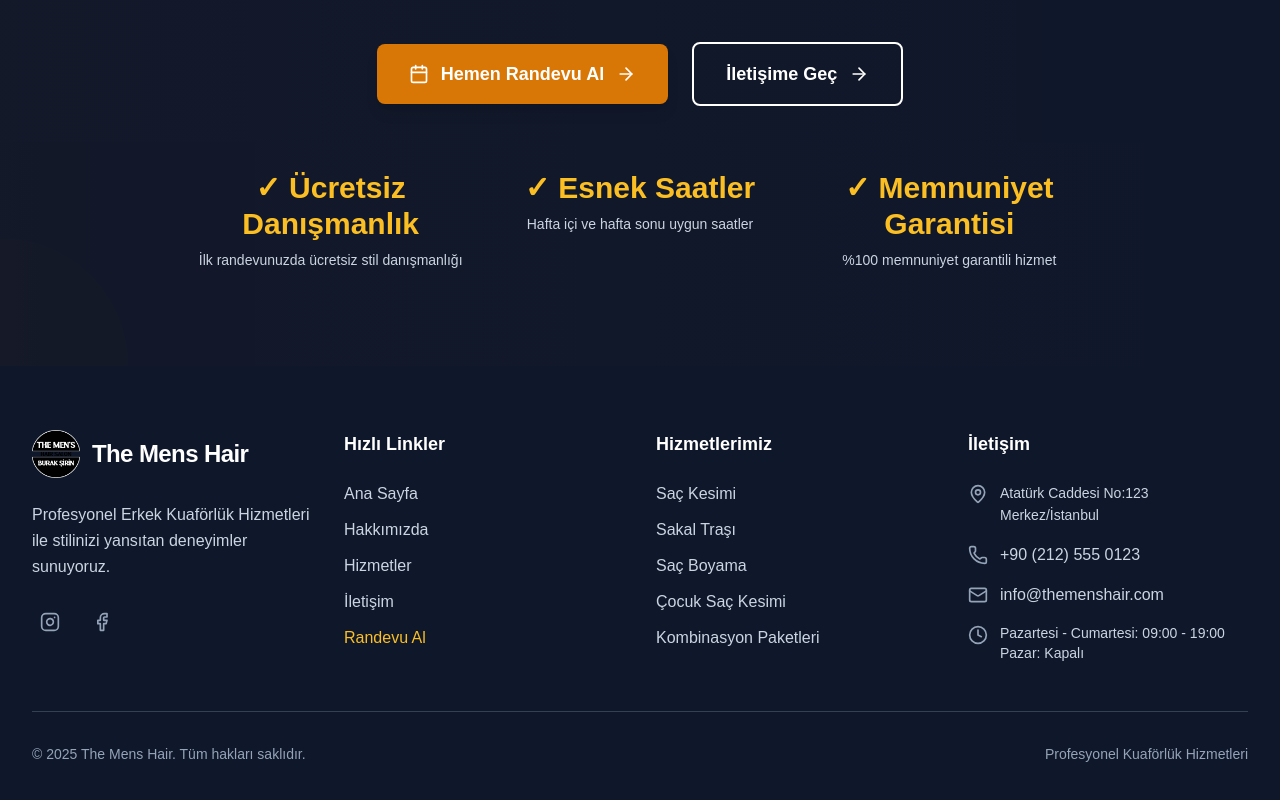
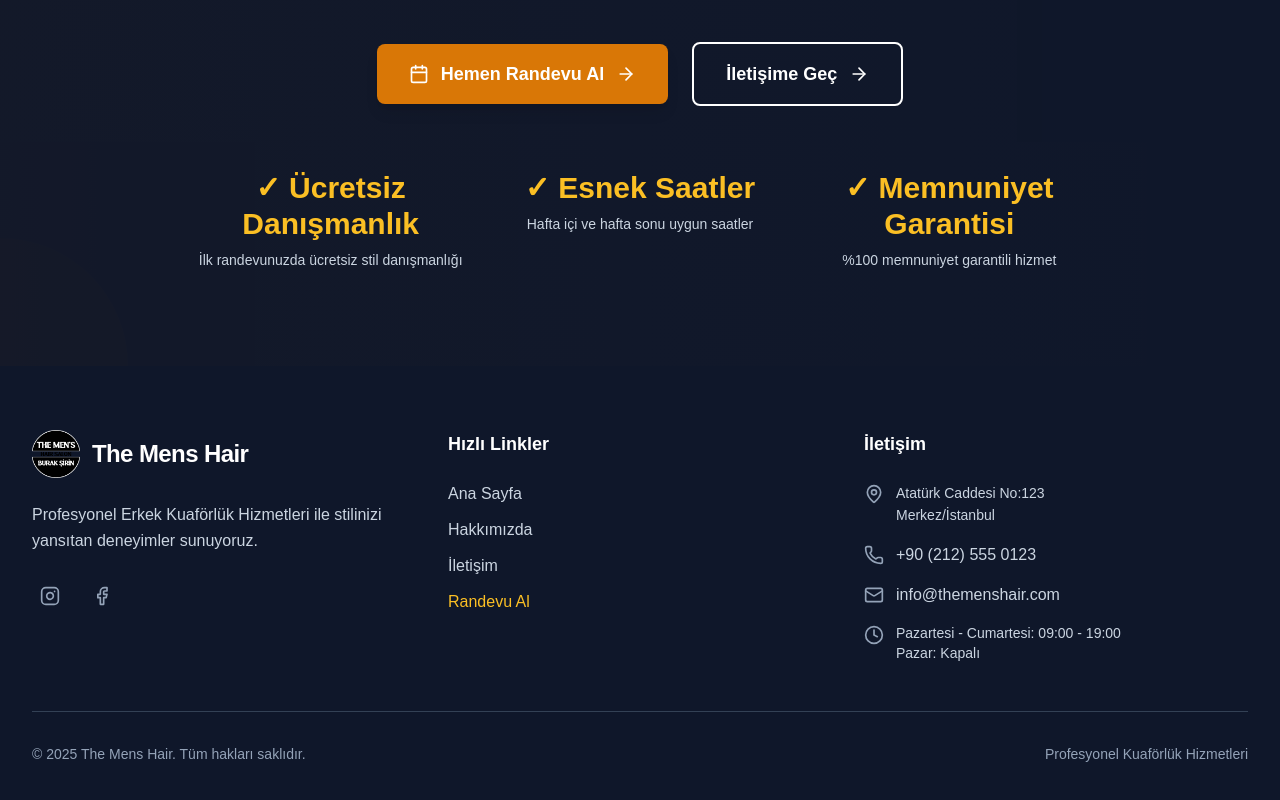
Before and after one commit to Tuksal-Software/barber, a Next.js app: page / in a window 1280 px wide. Shown: the part 2907-3707 px from the top of the page. Built offline with nearby package versions, Linux system fonts and the light colour scheme.

Commit message:
refactor(footer): remove services section and simplify

```diff
--- a/src/components/shared/Footer.tsx
+++ b/src/components/shared/Footer.tsx
@@ -8,7 +8,7 @@
   return (
     <footer className="bg-slate-900 text-white">
       <div className="max-w-7xl mx-auto px-4 sm:px-6 lg:px-8 py-16">
-        <div className="grid grid-cols-1 md:grid-cols-2 lg:grid-cols-4 gap-8">
+        <div className="grid grid-cols-1 md:grid-cols-2 lg:grid-cols-3 gap-8">
           {/* Logo & Tagline */}
           <div className="lg:col-span-1">
             <div className="flex items-center space-x-3 mb-6">
@@ -62,11 +62,6 @@
                 </Link>
               </li>
               <li>
-                <Link href="/hizmetler" className="text-slate-300 hover:text-white transition-colors">
-                  Hizmetler
-                </Link>
-              </li>
-              <li>
                 <Link href="/iletisim" className="text-slate-300 hover:text-white transition-colors">
                   İletişim
                 </Link>
@@ -74,38 +69,6 @@
               <li>
                 <Link href="/randevu-al" className="text-amber-400 hover:text-amber-300 transition-colors font-medium">
                   Randevu Al
-                </Link>
-              </li>
-            </ul>
-          </div>
-
-          {/* Hizmetler */}
-          <div>
-            <h3 className="text-lg font-semibold mb-6 text-white">Hizmetlerimiz</h3>
-            <ul className="space-y-3">
-              <li>
-                <Link href="/hizmetler" className="text-slate-300 hover:text-white transition-colors">
-                  Saç Kesimi
-                </Link>
-              </li>
-              <li>
-                <Link href="/hizmetler" className="text-slate-300 hover:text-white transition-colors">
-                  Sakal Traşı
-                </Link>
-              </li>
-              <li>
-                <Link href="/hizmetler" className="text-slate-300 hover:text-white transition-colors">
-                  Saç Boyama
-                </Link>
-              </li>
-              <li>
-                <Link href="/hizmetler" className="text-slate-300 hover:text-white transition-colors">
-                  Çocuk Saç Kesimi
-                </Link>
-              </li>
-              <li>
-                <Link href="/hizmetler" className="text-slate-300 hover:text-white transition-colors">
-                  Kombinasyon Paketleri
                 </Link>
               </li>
             </ul>
```
